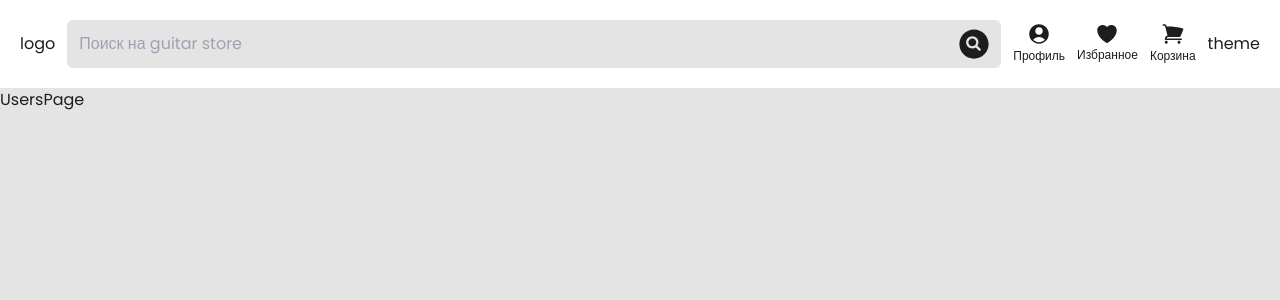
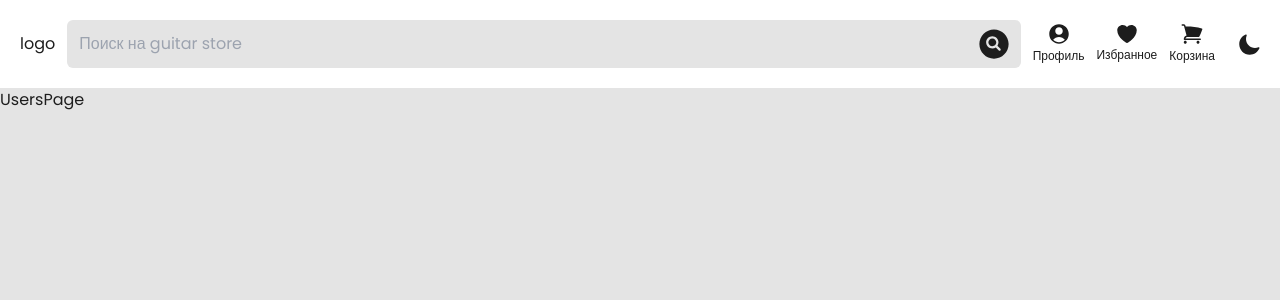
Before and after one commit to blinklay/guitar-store-mern, a React (Vite) app in the folder client/: page /users in a window 1280 px wide. Shown: the top 300 px of the page. Built offline with nearby package versions, Linux system fonts and the light colour scheme.

Commit message:
Create Theme Switcher

```diff
--- a/client/src/components/Header.jsx
+++ b/client/src/components/Header.jsx
@@ -1,5 +1,6 @@
 import Navigation from "./Navigation/Navigation";
 import Search from "./Search/Search";
+import ThemeButton from "./ThemeButton/ThemeButton";
 
 export default function Header() {
   return (
@@ -9,7 +10,7 @@ export default function Header() {
           <p>logo</p>
           <Search />
           <Navigation />
-          <p>theme</p>
+          <ThemeButton />
         </div>
       </div>
     </header>
--- /dev/null
+++ b/client/src/components/Icons/MoonIcon.jsx
@@ -0,0 +1,18 @@
+export default function MoonIcon() {
+  return (
+    <svg
+      width="21"
+      height="21"
+      viewBox="0 0 21 21"
+      fill="none"
+      xmlns="http://www.w3.org/2000/svg"
+    >
+      <path
+        fillRule="evenodd"
+        clipRule="evenodd"
+        d="M7.52839 0.729457C7.74339 0.94446 7.80731 1.268 7.69021 1.54861C7.2458 2.61364 7 3.78303 7 5.01173C7 9.98229 11.0294 14.0117 16 14.0117C17.2287 14.0117 18.3981 13.7659 19.4631 13.3215C19.7437 13.2044 20.0673 13.2683 20.2823 13.4833C20.4973 13.6983 20.5612 14.0219 20.4441 14.3025C18.8618 18.0944 15.1183 20.7617 10.75 20.7617C4.95101 20.7617 0.25 16.0607 0.25 10.2617C0.25 5.89344 2.91735 2.14989 6.70924 0.567629C6.98985 0.450538 7.31338 0.514455 7.52839 0.729457Z"
+        fill="var(--color-main-text)"
+      />
+    </svg>
+  );
+}
--- /dev/null
+++ b/client/src/components/Icons/SunIcon.jsx
@@ -0,0 +1,48 @@
+export default function SunIcon() {
+  return (
+    <svg
+      width="20"
+      height="20"
+      viewBox="0 0 20 20"
+      fill="none"
+      xmlns="http://www.w3.org/2000/svg"
+    >
+      <path
+        d="M10 0.254639C10.4142 0.254639 10.75 0.590425 10.75 1.00464V3.25464C10.75 3.66885 10.4142 4.00464 10 4.00464C9.58579 4.00464 9.25 3.66885 9.25 3.25464V1.00464C9.25 0.590425 9.58579 0.254639 10 0.254639Z"
+        fill="var(--color-main-text)"
+      />
+      <path
+        d="M5.5 10.0046C5.5 7.51936 7.51472 5.50464 10 5.50464C12.4853 5.50464 14.5 7.51936 14.5 10.0046C14.5 12.4899 12.4853 14.5046 10 14.5046C7.51472 14.5046 5.5 12.4899 5.5 10.0046Z"
+        fill="var(--color-main-text)"
+      />
+      <path
+        d="M16.8943 4.17098C17.1872 3.87808 17.1872 3.40321 16.8943 3.11032C16.6014 2.81742 16.1266 2.81742 15.8337 3.11032L14.2427 4.70131C13.9498 4.9942 13.9498 5.46907 14.2427 5.76197C14.5356 6.05486 15.0105 6.05486 15.3034 5.76197L16.8943 4.17098Z"
+        fill="var(--color-main-text)"
+      />
+      <path
+        d="M19.75 10.0046C19.75 10.4189 19.4142 10.7546 19 10.7546H16.75C16.3358 10.7546 16 10.4189 16 10.0046C16 9.59042 16.3358 9.25464 16.75 9.25464H19C19.4142 9.25464 19.75 9.59042 19.75 10.0046Z"
+        fill="var(--color-main-text)"
+      />
+      <path
+        d="M15.8336 16.8989C16.1265 17.1918 16.6013 17.1918 16.8942 16.8989C17.1871 16.606 17.1871 16.1311 16.8942 15.8382L15.3032 14.2472C15.0103 13.9543 14.5355 13.9543 14.2426 14.2472C13.9497 14.5401 13.9497 15.015 14.2426 15.3079L15.8336 16.8989Z"
+        fill="var(--color-main-text)"
+      />
+      <path
+        d="M10 16.0046C10.4142 16.0046 10.75 16.3404 10.75 16.7546V19.0046C10.75 19.4189 10.4142 19.7546 10 19.7546C9.58579 19.7546 9.25 19.4189 9.25 19.0046V16.7546C9.25 16.3404 9.58579 16.0046 10 16.0046Z"
+        fill="var(--color-main-text)"
+      />
+      <path
+        d="M5.7575 15.3079C6.0504 15.015 6.0504 14.5401 5.7575 14.2472C5.46461 13.9544 4.98974 13.9544 4.69684 14.2472L3.10585 15.8382C2.81296 16.1311 2.81296 16.606 3.10585 16.8989C3.39875 17.1918 3.87362 17.1918 4.16651 16.8989L5.7575 15.3079Z"
+        fill="var(--color-main-text)"
+      />
+      <path
+        d="M4 10.0046C4 10.4189 3.66421 10.7546 3.25 10.7546H1C0.585786 10.7546 0.25 10.4189 0.25 10.0046C0.25 9.59042 0.585786 9.25464 1 9.25464H3.25C3.66421 9.25464 4 9.59042 4 10.0046Z"
+        fill="var(--color-main-text)"
+      />
+      <path
+        d="M4.69673 5.76196C4.98962 6.05485 5.4645 6.05485 5.75739 5.76196C6.05028 5.46907 6.05028 4.99419 5.75739 4.7013L4.1664 3.11031C3.87351 2.81741 3.39863 2.81741 3.10574 3.11031C2.81285 3.4032 2.81285 3.87807 3.10574 4.17097L4.69673 5.76196Z"
+        fill="var(--color-main-text)"
+      />
+    </svg>
+  );
+}
--- /dev/null
+++ b/client/src/components/ThemeButton/ThemeButton.jsx
@@ -0,0 +1,17 @@
+import useTheme from "../../hooks/useTheme";
+import MoonIcon from "../Icons/MoonIcon";
+import SunIcon from "../Icons/SunIcon";
+
+export default function ThemeButton() {
+  const [theme, toggleTheme] = useTheme("light", "dark");
+
+  const themeChange = () => {
+    toggleTheme();
+  };
+
+  return (
+    <button onClick={themeChange} className="ml-3">
+      {theme === "dark" ? <SunIcon /> : <MoonIcon />}
+    </button>
+  );
+}
--- /dev/null
+++ b/client/src/hooks/useTheme.js
@@ -0,0 +1,17 @@
+import { useEffect, useState } from "react";
+
+export default function useTheme(initialTheme, secondaryTheme) {
+  const [theme, setTheme] = useState(localStorage.getItem("theme") || initialTheme)
+  useEffect(() => {
+    if (theme === secondaryTheme) {
+      document.documentElement.classList.add(secondaryTheme)
+    } else {
+      document.documentElement.classList.remove(secondaryTheme)
+    }
+    localStorage.setItem("theme", theme)
+  }, [theme])
+
+  const toggleTheme = () => setTheme(theme === secondaryTheme ? initialTheme : secondaryTheme)
+
+  return [theme, toggleTheme]
+}
```
